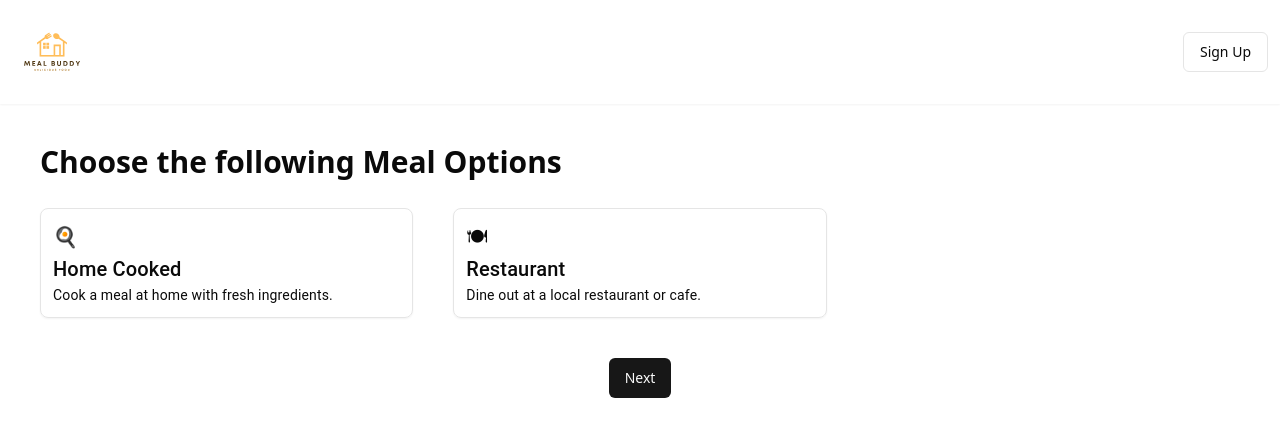
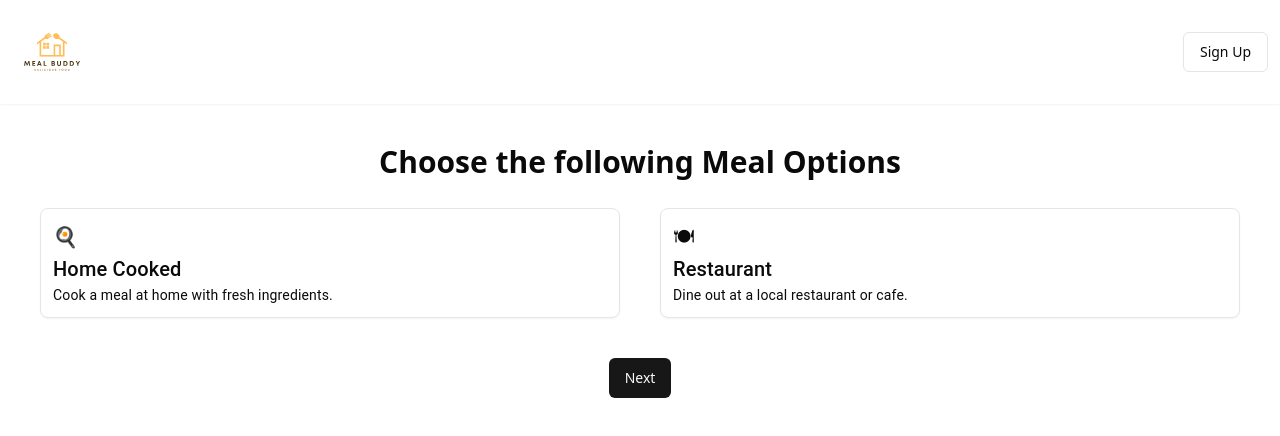
Before and after one commit to toluodunuga23/meal-app, a React (Vite) app: page /create-meal in a window 1280 px wide. Shown: the top 436 px of the page. Built offline with nearby package versions, Linux system fonts and the light colour scheme; no server answers.

Commit message:
UI Update for Meal Option

```diff
--- a/src/create-meal/index.jsx
+++ b/src/create-meal/index.jsx
@@ -20,8 +20,8 @@ function CreateMeal() {
     <>
       <Header />
       <div className="sm:px-10 md:px-32 lg:px-56 xl:px-10 px-5 mt-10  ">
-        <h2 className="font-bold text-3xl">Choose the following Meal Options</h2>
-        <div className="grid grid-cols-3 gap-10 mt-7 bg-color">
+        <h2 className="font-bold text-3xl  flex flex-col items-center">Choose the following Meal Options</h2>
+        <div className="grid grid-cols-2 gap-10 mt-7 bg-color flex flex-col items-center">
           {MealType.map((option) => (
             <Card
               key={option.id}
```
